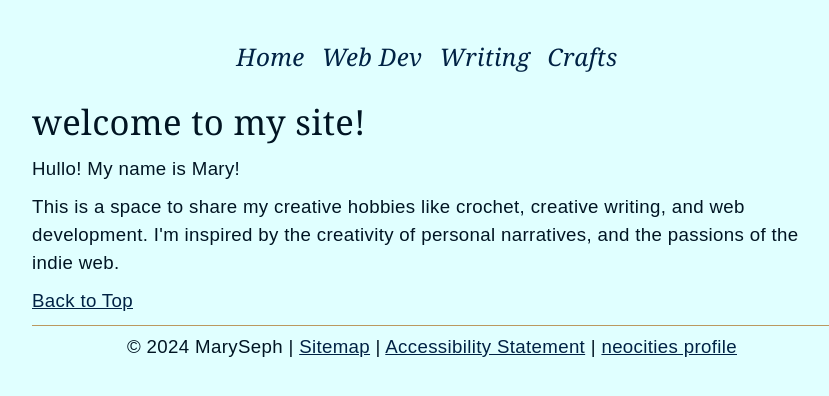
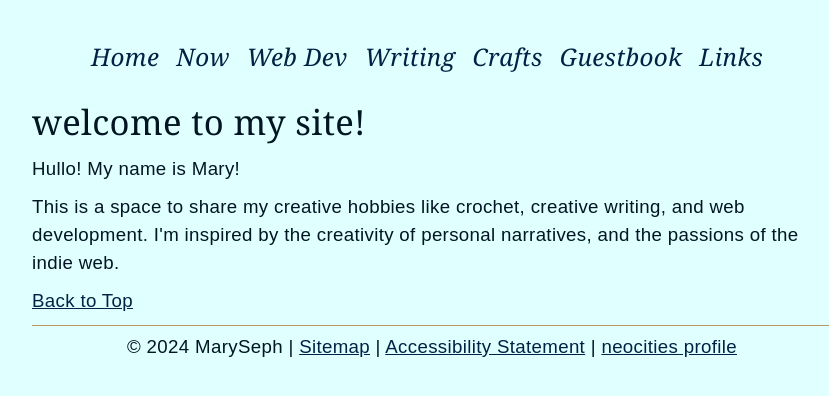
Before and after one commit to MarySeph/My-Neocities, a plain HTML site: page 02 projects/1.0site/1.0site.html in a window 1280 px wide. Shown: the whole page, without its empty margins (208-1037 px from the left). Drawn offline with Linux system fonts and the light colour scheme.

Commit message:
created and edited nav.html; inserted as iframe in 1.0 site.html

```diff
--- a/02 projects/1.0site/1.0site.html
+++ b/02 projects/1.0site/1.0site.html
@@ -13,12 +13,8 @@
 
 <header id="header">
 <nav>
-<ul>
-    <li><a href="/index.html">Home</a></li>
-    <li><a href="/dev log/dev-log.html">Web Dev</a></li>
-    <li><a href="/writing/writing.html">Writing</a></li>
-    <li><a href="/crafts/crafts.html">Crafts</a></li>
-</ul>
+    <iframe src="/02 projects/1.0site/nav.html"
+        onload="this.before((this.contentDocument.body||this.contentDocument).children[0]);this.remove()"></iframe>
 
 </nav>
 </header>
@@ -28,10 +24,10 @@
     <p>Hullo! My name is Mary!</p>
     <p>This is a space to share my creative hobbies like crochet, creative writing, and web development. I'm inspired by the creativity of personal narratives, and the passions of the indie web.</p>
 
-    <iframe src="/02 projects/home4/backtotop.html"
+<iframe src="/02 projects/home4/backtotop.html"
         onload="this.before((this.contentDocument.body||this.contentDocument).children[0]);this.remove()"></iframe>
 
-    <iframe src="/02 projects/iframe-head&foot/footer.html"
+<iframe src="/02 projects/iframe-head&foot/footer.html"
     onload="this.before((this.contentDocument.body||this.contentDocument).children[0]);this.remove()"></iframe>
 
 </main>
--- /dev/null
+++ b/02 projects/1.0site/nav.html
@@ -0,0 +1,13 @@
+<!DOCTYPE html>
+<html lang="en">
+<ul>
+    <li><a href="/index.html">Home</a></li>
+    <li><a href="">Now</a></li>
+    <li><a href="/dev log/dev-log.html">Web Dev</a></li>
+    <li><a href="/writing/writing.html">Writing</a></li>
+    <li><a href="/crafts/crafts.html">Crafts</a></li>
+    <li><a href="">Guestbook</a></li>
+    <li><a href="">Links</a></li>
+</ul>
+
+</html>
```
